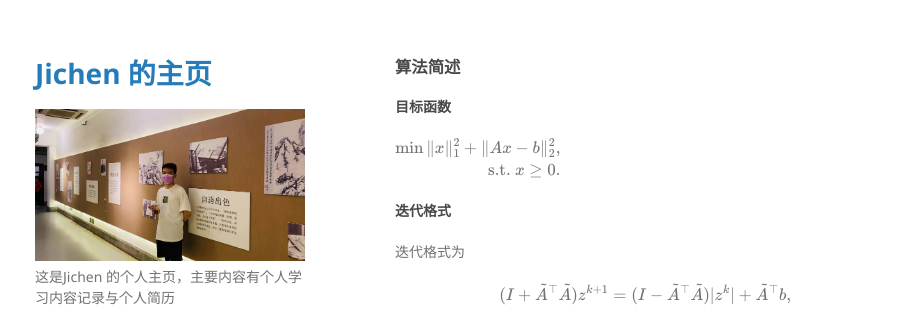
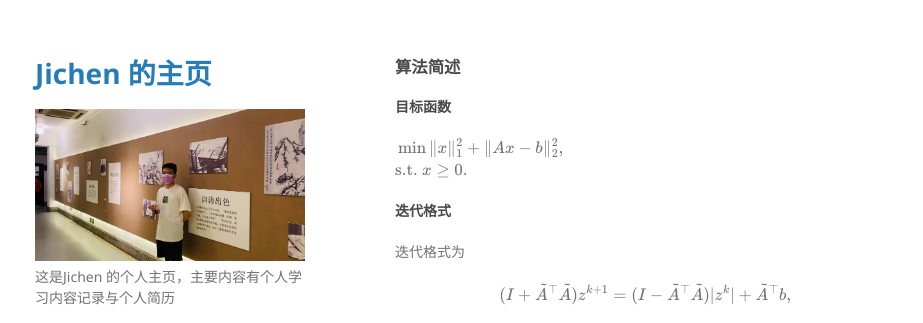
Before and after one commit to jczhao1022/jczhao1022.github.io, a Jekyll site: the page built from mod_l1.md, in a window 1280 px wide and 900 px high. Shown: the top 323 px of the window, without its empty margins (175-1098 px from the left). Built offline with Jekyll 4.4.1, drawn with Linux system fonts in a browser that asks for light colours; formulas are drawn with MathJax 3; our own code applies the rules of GitHub Pages for plain Markdown files.

Commit message:
Update mod_l1.md

```diff
--- a/mod_l1.md
+++ b/mod_l1.md
@@ -5,8 +5,8 @@ layout: default
 #### 目标函数
 $$
 \begin{aligned}
-\min \|x\|_1^2+\|Ax-b\|_2^2,\\
-\text{s.t. } x\geq0.
+&\min \|x\|_1^2+\|Ax-b\|_2^2,\\
+&\text{s.t. } x\geq0.
 \end{aligned}
 $$
 #### 迭代格式
```
